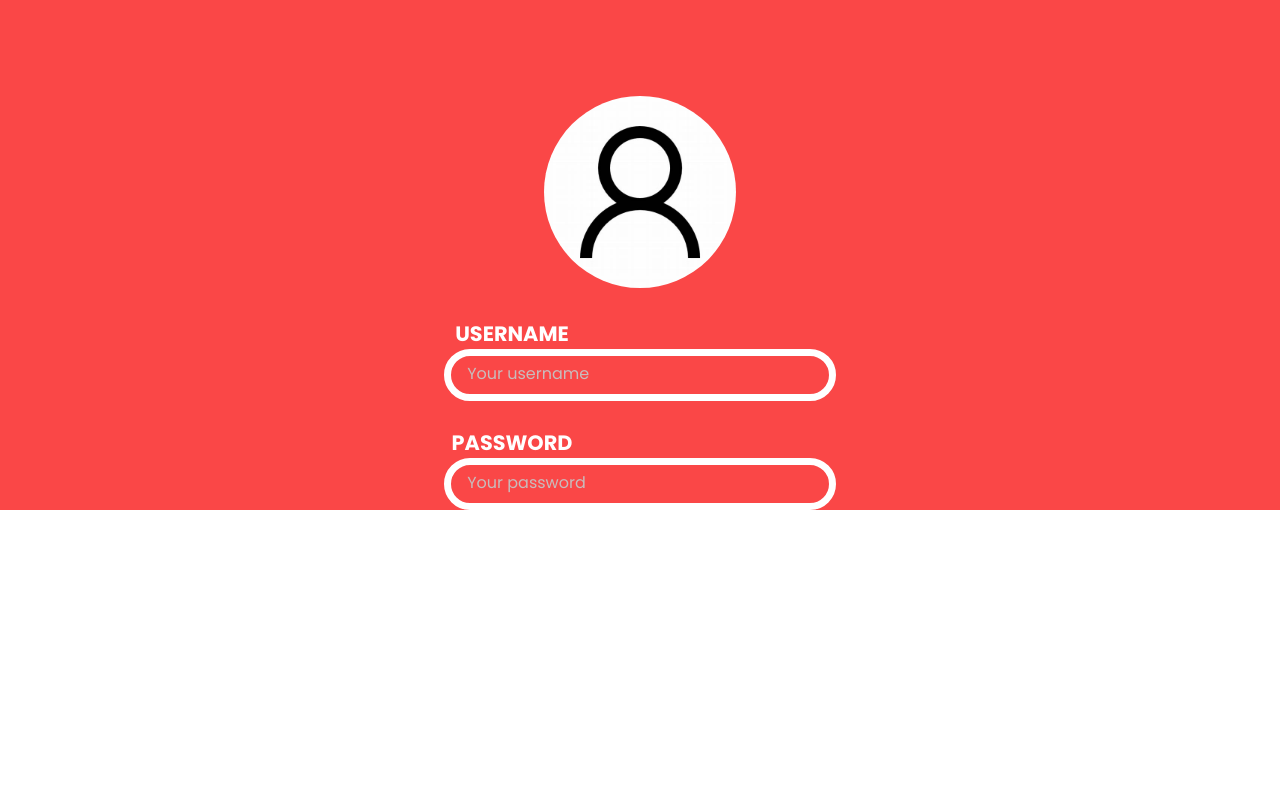
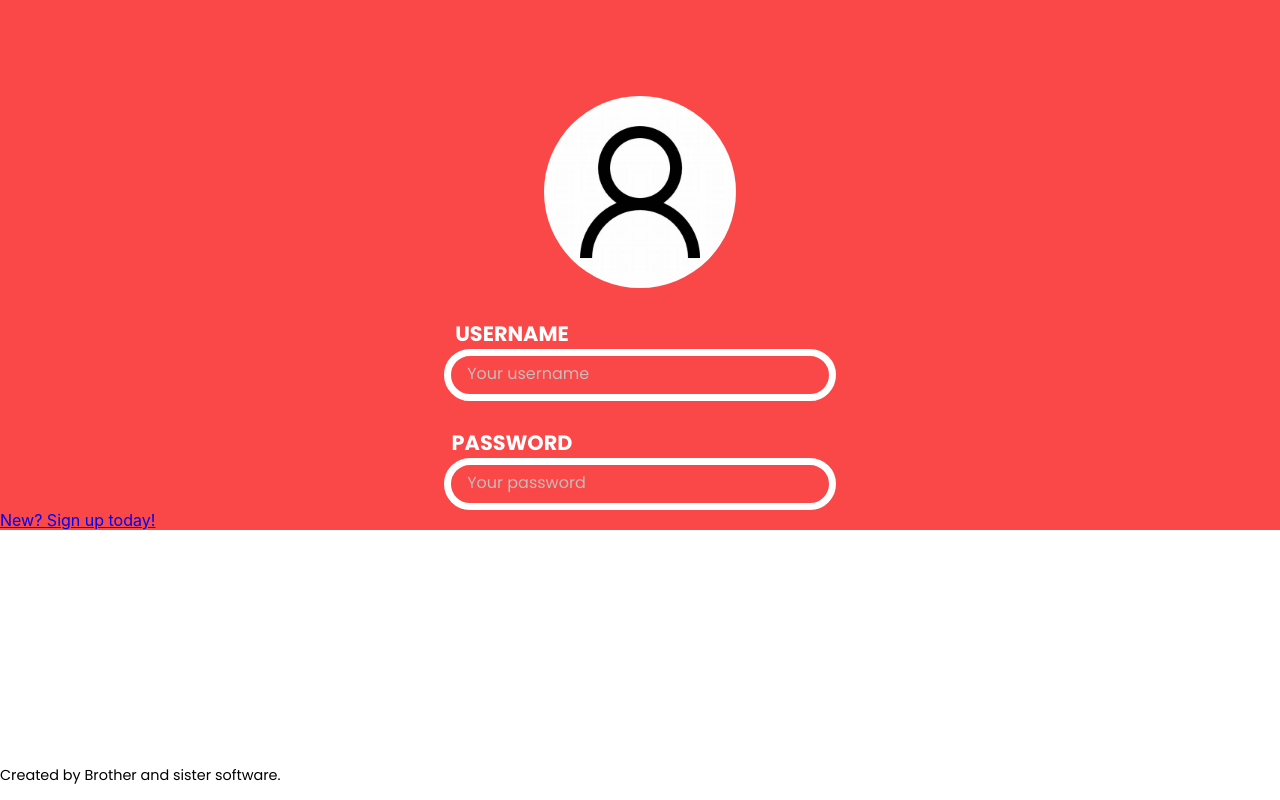
Before and after one commit to Chillandchat/mobile, a React (Create React App) app in the folder Frontend/app/: page / in a window 1280 px wide. Built offline with nearby package versions, Linux system fonts and the light colour scheme.

Commit message:
Reset changes

```diff
--- a/Frontend/app/src/components/LoginForm.tsx
+++ b/Frontend/app/src/components/LoginForm.tsx
@@ -3,7 +3,7 @@ import "./style/LoginForm.css";
 
 interface Props {
   formPlaceHolder: string;
-  formLable: string;
+  formLabel: string;
   password: string;
 }
 
@@ -11,7 +11,7 @@ export const LoginForm = (props: Props) => {
   if (props.password == "true") {
     return (
       <div id="container">
-        <p id="label">{props.formLable}</p>
+        <p id="label">{props.formLabel}</p>
         <input
           placeholder={props.formPlaceHolder}
           id="textBox"
@@ -22,7 +22,7 @@ export const LoginForm = (props: Props) => {
   } else {
     return (
       <div id="container">
-        <p id="label">{props.formLable}</p>
+        <p id="label">{props.formLabel}</p>
         <input placeholder={props.formPlaceHolder} id="textBox" />
       </div>
     );
--- a/Frontend/app/src/components/LoginPage.tsx
+++ b/Frontend/app/src/components/LoginPage.tsx
@@ -1,22 +1,41 @@
+//Importing packages
 import React from "react";
 import "./style/LoginPage.css";
 import { Icon } from "./Icon";
 import { LoginForm } from "./LoginForm";
+import { Credit } from "./Credit";
+import { Link } from "react-router-dom";
 
+//Login component
 export const Login: React.FC = () => {
+  //Render component
   return (
     <div id="loginParent">
+      {/*Icon*/}
       <Icon />
+      {/*User name form*/}
       <LoginForm
-        formLable="Username"
+        formLabel="Username"
         formPlaceHolder="Your username"
         password="false"
       />
+      {/*Password form*/}
       <LoginForm
-        formLable="Password"
+        formLabel="Password"
         formPlaceHolder="Your password"
         password="true"
       />
+      {/*Sign up form*/}
+      <div id="signup">
+        <Link
+          to="/signup&index=RCA@IAAgADASIAA#h%EBAxEB/8QAHwAAA%QUBAQEBAQEA"
+          id="signupLink"
+        >
+          New? Sign up today!
+        </Link>
+      </div>
+      {/*Credit*/}
+      <Credit />
     </div>
   );
 };
```
